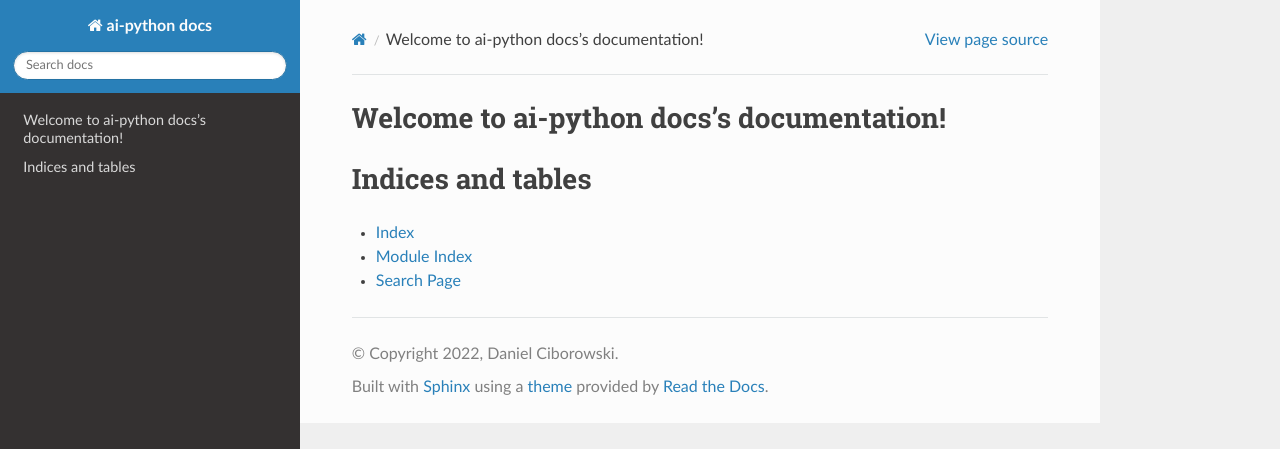
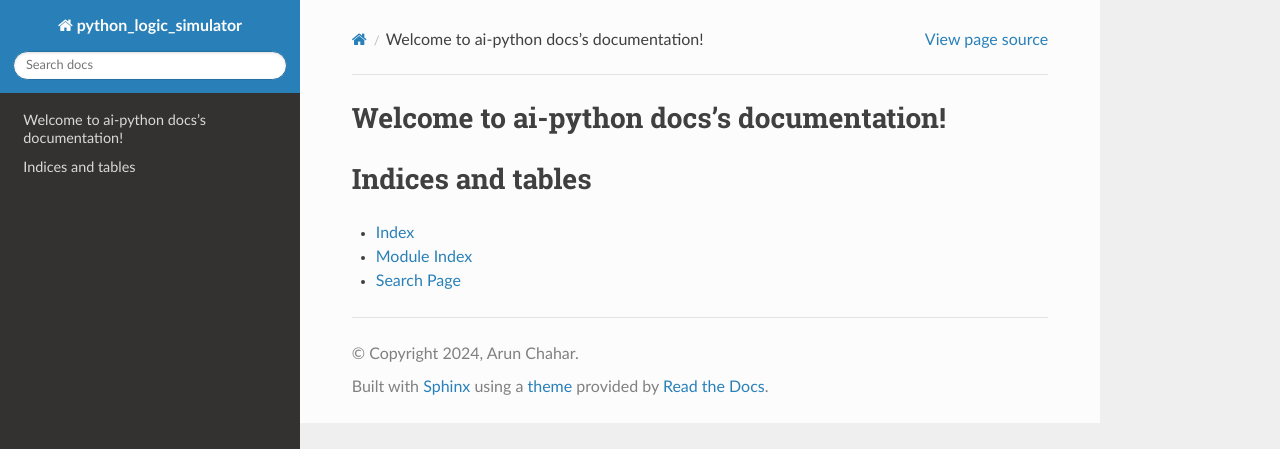
Before and after one commit to arun2022cybersec/medium-python-logic-simulator, a Sphinx documentation site: the page built from docs/index.rst, in a window 1280 px wide. Shown: the top 449 px of the page. Built offline with Sphinx 7.4.7 and the Read the Docs theme 2.0.0, drawn with Linux system fonts in a browser that asks for light colours.

Commit message:
Update conf.py

```diff
--- a/docs/conf.py
+++ b/docs/conf.py
@@ -18,9 +18,9 @@ sys.path.insert(0, os.path.abspath("../src/"))
 
 # -- Project information -----------------------------------------------------
 
-project = "ai-python docs"
-copyright = "2022, Daniel Ciborowski"
-author = "Daniel Ciborowski"
+project = "python_logic_simulator"
+copyright = "2024, Arun Chahar"
+author = "Arun Chahar"
 
 # The full version, including alpha/beta/rc tags
 release = "0.1.0"
```
